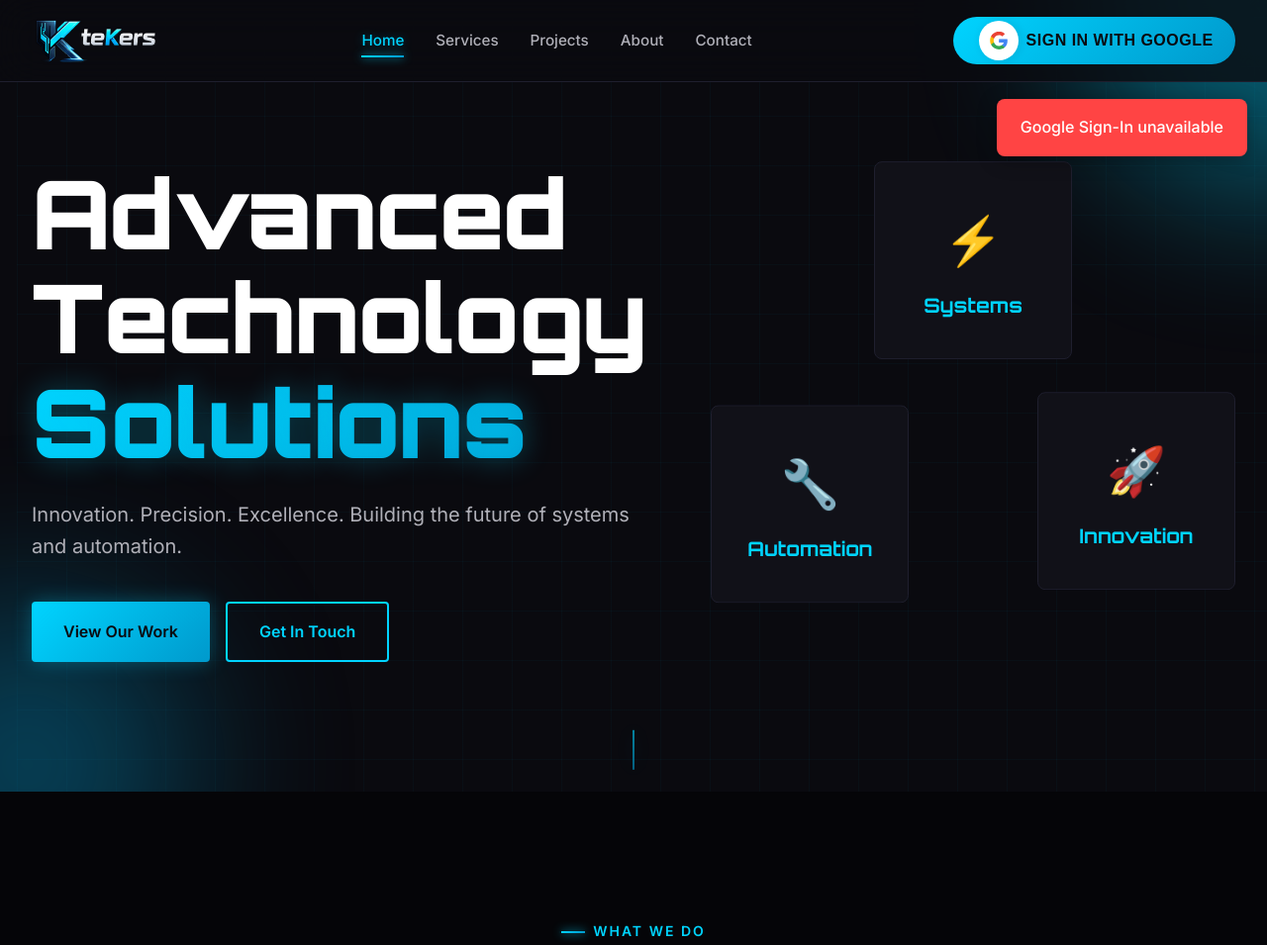
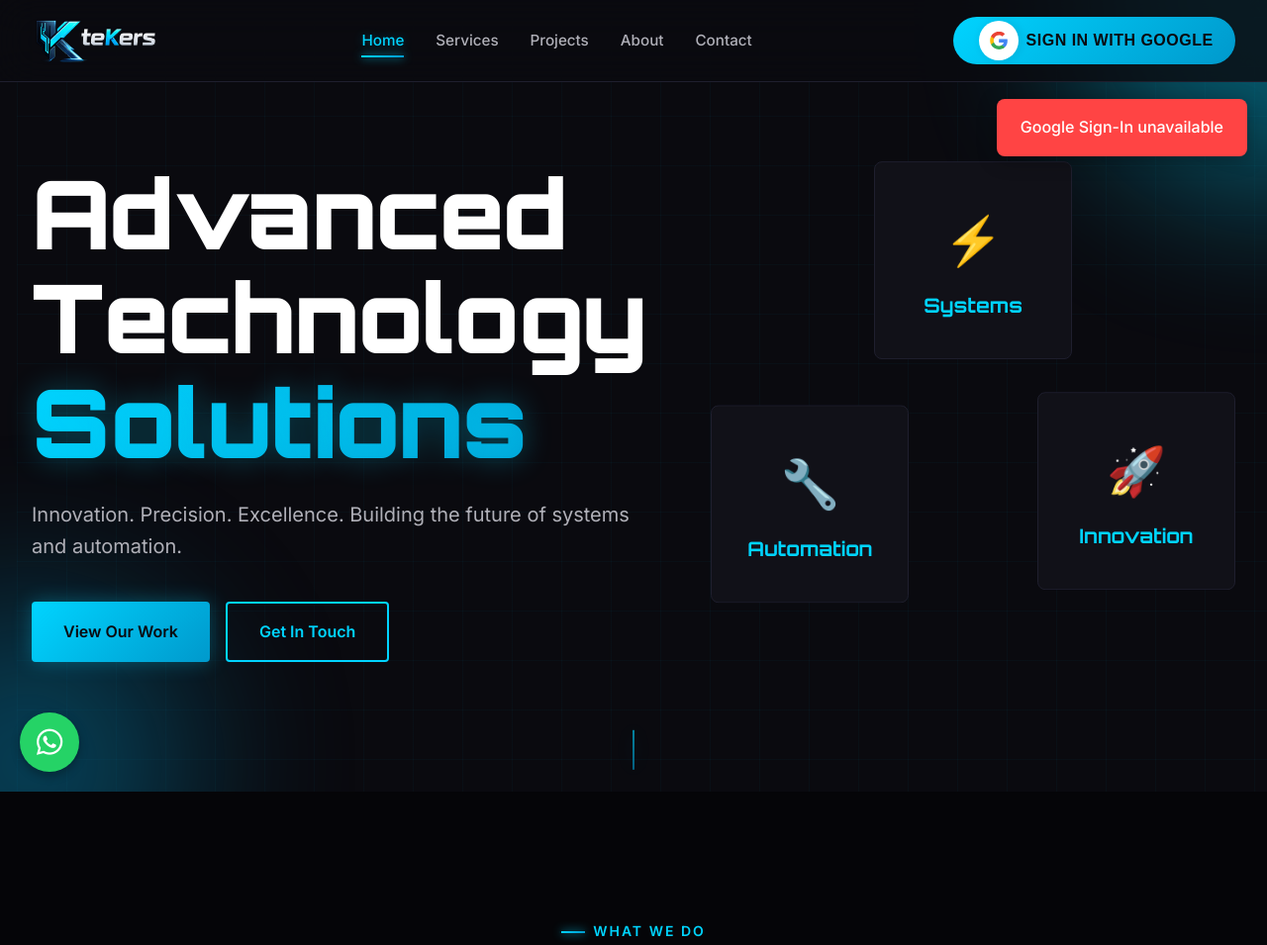
Before and after one commit to omarhesham1010/Tekers, a plain HTML site: page index.html in a window 1280 px wide. Shown: the top 955 px of the page at 99% size. Drawn offline with nearby package versions, Linux system fonts and the light colour scheme.

Commit message:
Add Whatsapp icon

```diff
--- a/index.html
+++ b/index.html
@@ -12,6 +12,8 @@
     <link
         href="https://fonts.googleapis.com/css2?family=Inter:wght@300;400;500;600;700;800;900&family=Orbitron:wght@400;500;600;700;800;900&display=swap"
         rel="stylesheet">
+    <!-- Font Awesome -->
+    <link rel="stylesheet" href="https://cdnjs.cloudflare.com/ajax/libs/font-awesome/6.4.0/css/all.min.css">
     <!-- Google Identity Services -->
     <script src="https://accounts.google.com/gsi/client" async defer></script>
     <!-- EmailJS -->
@@ -479,7 +481,7 @@
                             </svg>
                         </div>
                         <h3>Phone</h3>
-                        <p>+1 (555) 123-4567</p>
+                        <p>+20 10 99602388</p>
                     </div>
                     <div class="info-card">
                         <div class="info-icon">
@@ -489,7 +491,7 @@
                             </svg>
                         </div>
                         <h3>Email</h3>
-                        <p>hello@tekers.io</p>
+                        <p>tekers.official@gmail.com</p>
                     </div>
                 </div>
                 <form class="contact-form" id="contact-form">
@@ -555,6 +557,11 @@
         </div>
     </footer>
 
+    <!-- WhatsApp Floating Button -->
+    <a href="https://wa.me/201099602388" class="whatsapp-float" target="_blank" aria-label="Chat on WhatsApp">
+        <i class="fab fa-whatsapp"></i>
+    </a>
+
     <script src="scripts/main.js"></script>
 </body>
 
--- a/styles/main.css
+++ b/styles/main.css
@@ -2090,3 +2090,30 @@ h6 {
         font-size: 1.5rem;
     }
 }
+
+/* WhatsApp Float Button */
+.whatsapp-float {
+    position: fixed;
+    width: 60px;
+    height: 60px;
+    bottom: 20px;
+    left: 20px;
+    background-color: #25d366;
+    color: #FFF;
+    border-radius: 50px;
+    text-align: center;
+    font-size: 30px;
+    box-shadow: 0 4px 10px rgba(0, 0, 0, 0.3);
+    text-decoration: none;
+    z-index: 1000;
+    display: flex;
+    align-items: center;
+    justify-content: center;
+    transition: all 0.3s ease;
+}
+
+.whatsapp-float:hover {
+    transform: scale(1.1);
+    box-shadow: 0 6px 14px rgba(0, 0, 0, 0.4);
+    background-color: #22bf5b;
+}
```
